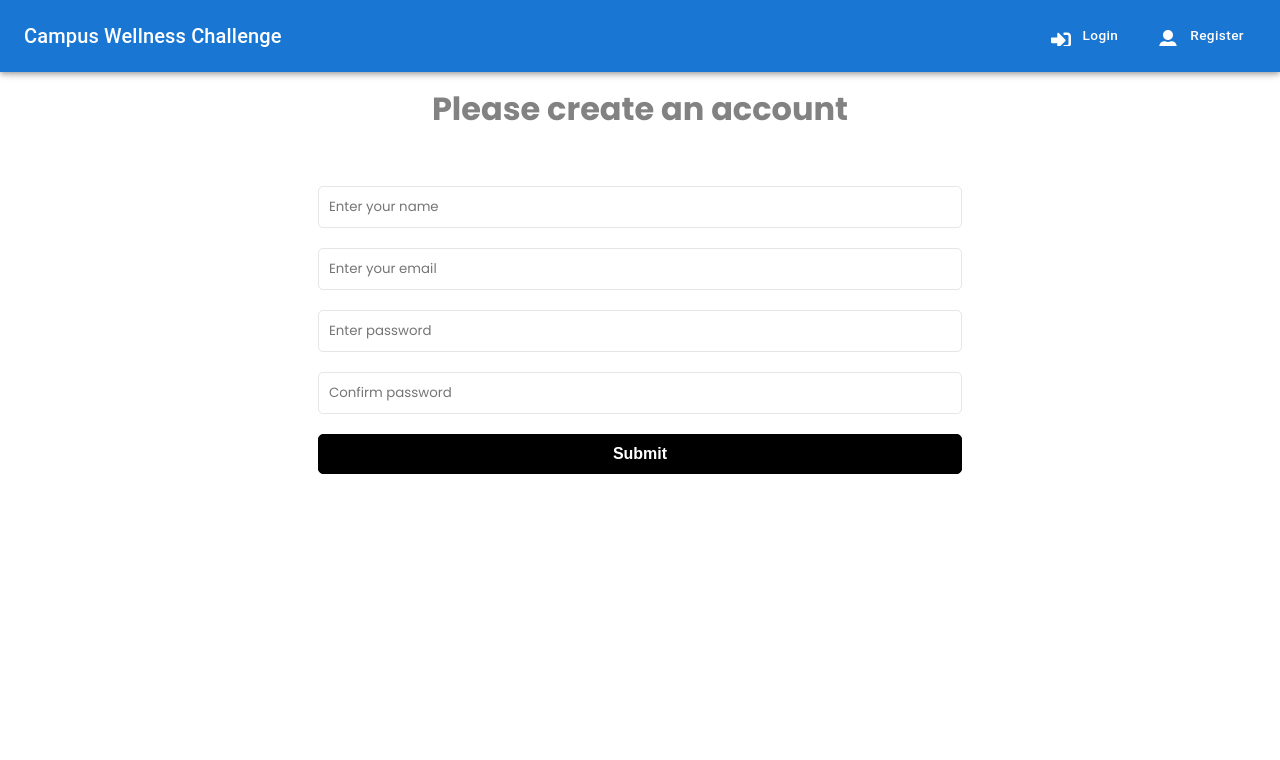
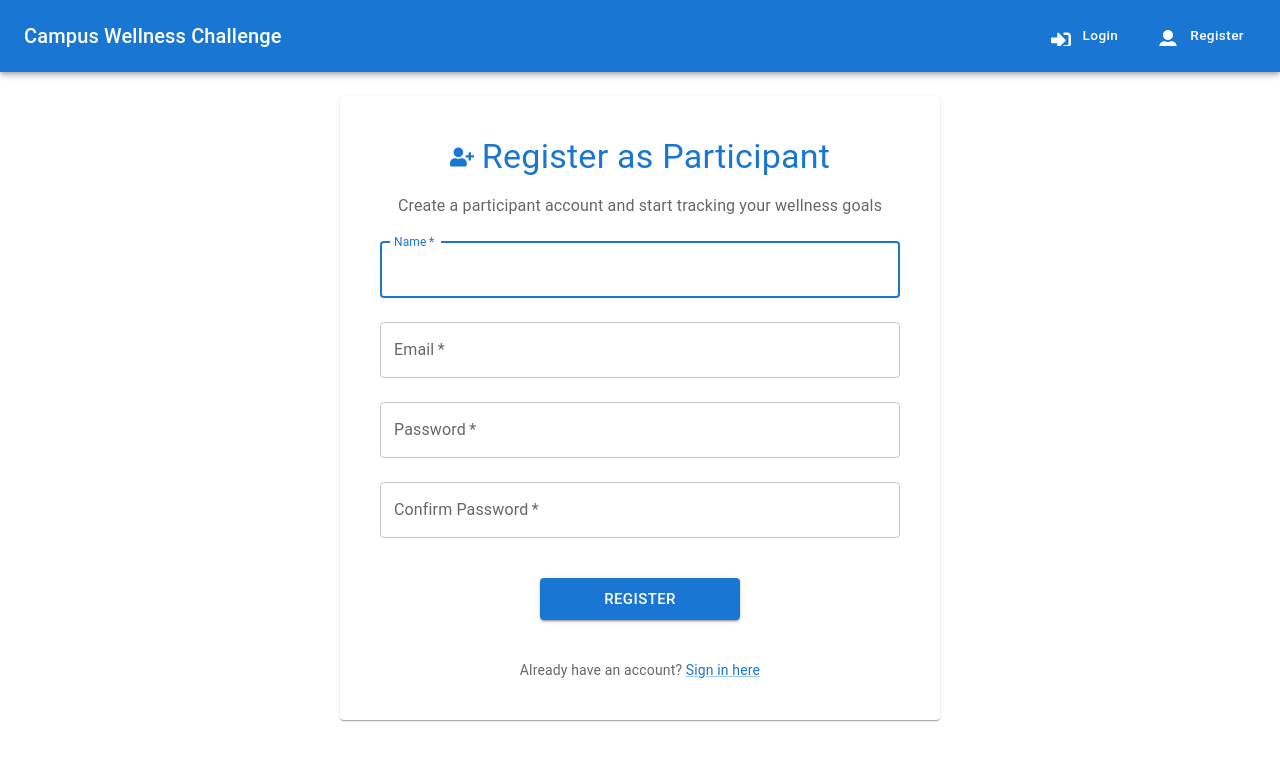
Before and after one commit to jxliahx/Campus-Wellness-Challenge-Phase-1, a React (Create React App) app in the folder frontend/: page /register in a window 1280 px wide. Shown: the top 760 px of the page. Built offline with nearby package versions, Linux system fonts and the light colour scheme.

Commit message:
changed register ui to materialui - copied on both register pages for now

```diff
--- a/frontend/src/pages/P_Register.jsx
+++ b/frontend/src/pages/P_Register.jsx
@@ -8,20 +8,32 @@
 */
 
 import React from 'react'
-import {useState, useEffect} from 'react'
-import { FaUser } from 'react-icons/fa'
+import { useState, useEffect } from 'react'
+import { FaUserPlus } from 'react-icons/fa'
 import { useSelector, useDispatch } from 'react-redux'
 import { useNavigate } from 'react-router-dom'
 import { toast } from 'react-toastify'
 import { register, reset } from '../features/auth/authSlice'
 import Spinner from '../components/Spinner'
+import {
+  Container,
+  Paper,
+  Typography,
+  TextField,
+  Button,
+  Box,
+  Icon,
+  Link
+} from '@mui/material'
+import { Link as RouterLink } from 'react-router-dom'
+import '../styles/pages.css'
 
-function Register() {
+function P_Register() {
     const [formData, setFormData] = useState({
         name: '',
         email: '',
         password: '',
-        password2: ''
+        password2: '',
     })
 
     const {name, email, password, password2} = formData
@@ -32,7 +44,6 @@ function Register() {
     const {user, isLoading, isError, isSuccess, message} = useSelector((state) => state.auth)
 
     useEffect(() => {
-
         if (isError) {
             toast.error(message)
         }
@@ -42,7 +53,6 @@ function Register() {
         }
 
         dispatch(reset())
-
     }, [user, isError, isSuccess, message, navigate, dispatch])
 
     const onChange = (e) => {
@@ -54,14 +64,14 @@ function Register() {
 
     const onSubmit = (e) => {
         e.preventDefault()
-
         if (password !== password2) {
             toast.error('Passwords do not match')
         } else {
             const userData = {
                 name,
                 email,
-                password
+                password,
+                role: 'participant'
             }
             dispatch(register(userData))
         }
@@ -71,65 +81,90 @@ function Register() {
         return <Spinner />
     }
 
-return <>
-    <section className='heading'>
-        <h1>
-            <FaUser /> Register
-        </h1>
-        <p>Please create an account</p>
-    </section>
-    <section className='form'>
-        <form onSubmit={onSubmit}>
-            <div className='form-group'>
-                <input
-                    type='text'
-                    className='form-control'
-                    id='name'
-                    name='name'
+    return (
+        <Container component="main" maxWidth="md" className="page-container">
+            <Paper className="auth-container">
+                <Box sx={{ display: 'flex', alignItems: 'center', justifyContent: 'center', mb: 2 }}>
+                    <Typography component="h1" variant="h4" className="auth-title" sx={{ display: 'flex', alignItems: 'center', gap: 1 }}>
+                        <Icon sx={{ color: '#1976d2', fontSize: '1.5rem' }}>
+                            <FaUserPlus />
+                        </Icon>
+                        Register as Participant
+                    </Typography>
+                </Box>
+
+                <Typography variant="body1" align="center" sx={{ mb: 3, color: 'text.secondary' }}>
+                    Create a participant account and start tracking your wellness goals
+                </Typography>
+
+                <Box component="form" onSubmit={onSubmit} className="auth-form">
+                    <TextField
+                        fullWidth
+                        label="Name"
+                        type="text"
+                        id="name"
+                        name="name"
                         value={name}
-                    placeholder='Enter your name'
                         onChange={onChange}
+                        required
+                        autoFocus
                     />
-            </div>
-            <div className='form-group'>
-                <input
-                    type='text'
-                    className='form-control'
-                    id='email'
-                    name='email'
+
+                    <TextField
+                        fullWidth
+                        label="Email"
+                        type="email"
+                        id="email"
+                        name="email"
                         value={email}
-                    placeholder='Enter your email'
                         onChange={onChange}
+                        required
                     />
-            </div>
-            <div className='form-group'>
-                <input
-                    type='password'
-                    className='form-control'
-                    id='password'
-                    name='password'
+
+                    <TextField
+                        fullWidth
+                        label="Password"
+                        type="password"
+                        id="password"
+                        name="password"
                         value={password}
-                    placeholder='Enter password'
                         onChange={onChange}
+                        required
                     />
-            </div>
-            <div className='form-group'>
-                <input
-                    type='password'
-                    className='form-control'
-                    id='password2'
-                    name='password2'
+
+                    <TextField
+                        fullWidth
+                        label="Confirm Password"
+                        type="password"
+                        id="password2"
+                        name="password2"
                         value={password2}
-                    placeholder='Confirm password'
                         onChange={onChange}
+                        required
                     />
-            </div>
-            <div className='form-group'>
-                <button type='submit' className='btn btn-block'>Submit</button>
-            </div>
-        </form>
-    </section>
-</>
+
+                    <Button
+                        type="submit"
+                        variant="contained"
+                        color="primary"
+                        size="large"
+                        className="primary-button"
+                    >
+                        Register
+                    </Button>
+
+                    <Box sx={{ mt: 2, textAlign: 'center' }}>
+                        <Typography variant="body2" color="text.secondary">
+                            Already have an account?{' '}
+                            <Link component={RouterLink} to="/login" color="primary">
+                                Sign in here
+                            </Link>
+                        </Typography>
+                    </Box>
+                </Box>
+            </Paper>
+        </Container>
+    )
 }
 
-export default Register
+export default P_Register
```
Also changed, not shown: frontend/src/pages/C_Register.jsx (+162 -1 lines). Lines whose indentation alone changed are shown as unchanged.
